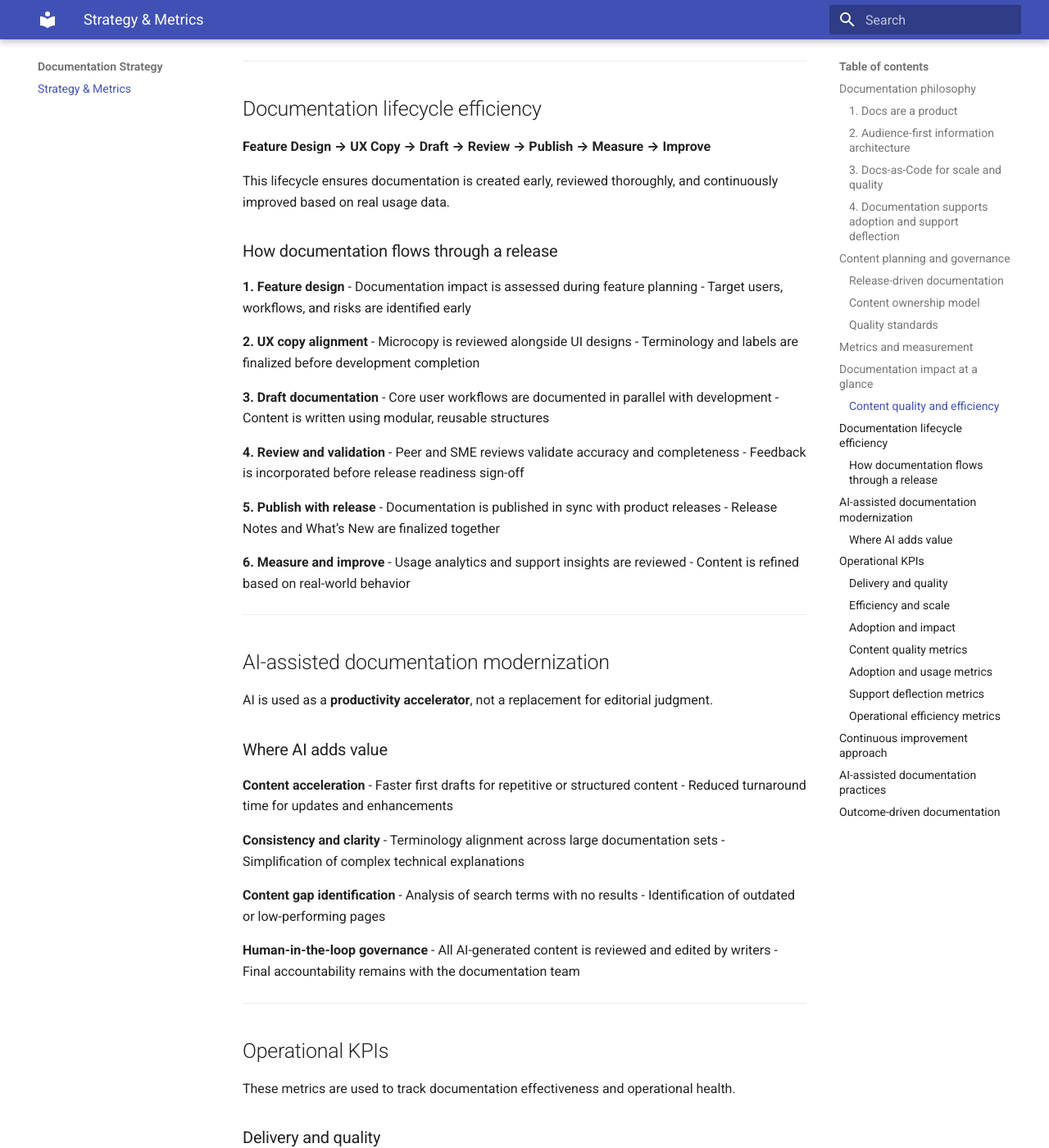
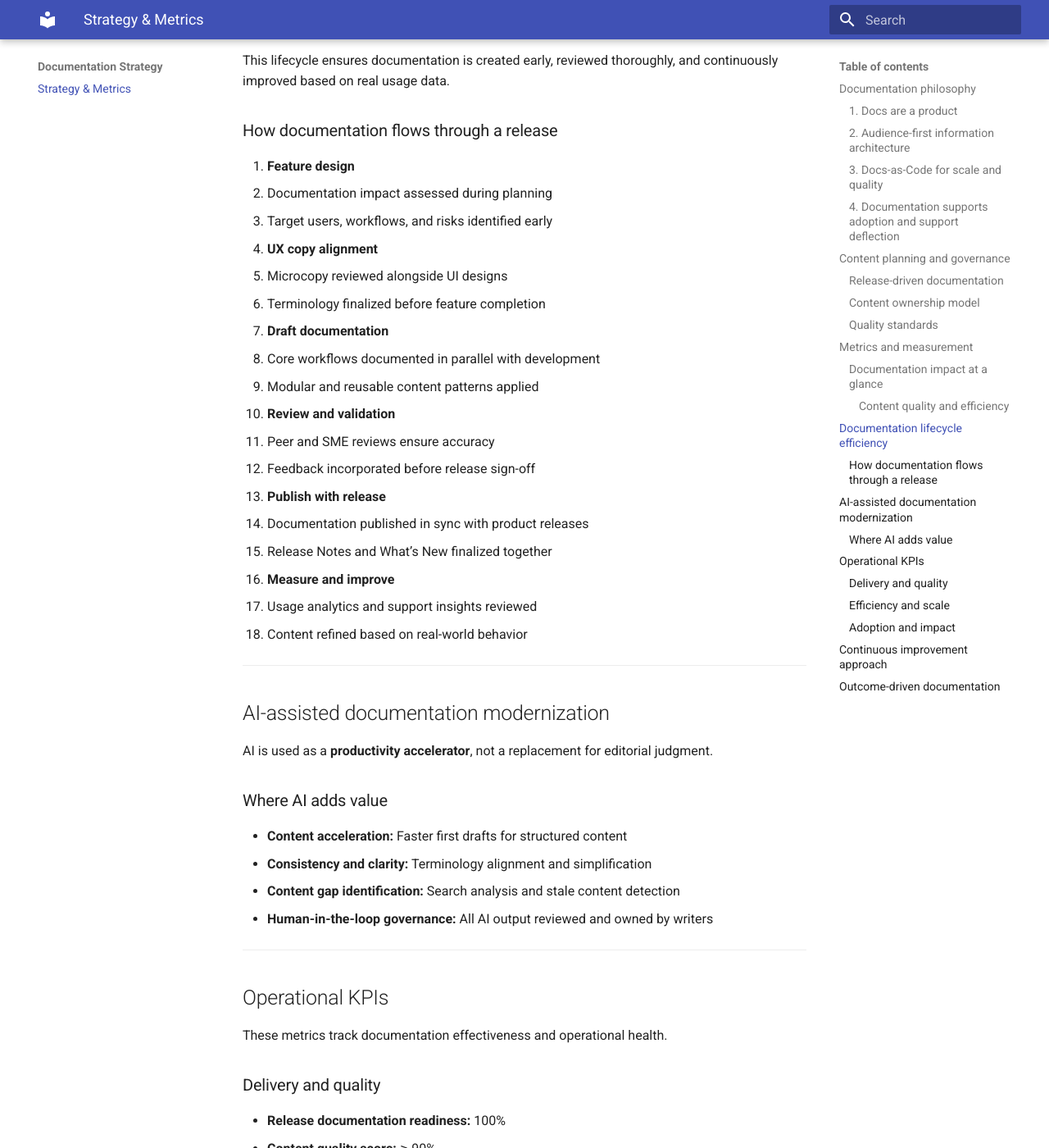
Before and after one commit to ajinanga16-blip/tech-writer-portfolio, an MkDocs documentation site: the page built from docs/documentation-strategy/index.md, in a window 1280 px wide and 1400 px high, scrolled down 2366 px. Shown: the whole window at 82% size. Built offline with MkDocs 1.6.1 and Material for MkDocs 9.7.7, drawn with Linux system fonts in a browser that asks for light colours; some of the changed text lies outside the part shown.

Commit message:
updated strat page

```diff
--- a/docs/documentation-strategy/index.md
+++ b/docs/documentation-strategy/index.md
@@ -10,7 +10,7 @@
 
 ## Documentation philosophy
 
-My documentation strategy is guided by four core principles:
+My documentation strategy is guided by four core principles.
 
 ### 1. Docs are a product
 Documentation is treated as a first-class product with:
@@ -19,10 +19,7 @@
 - Roadmaps aligned to product releases
 - Quality and success metrics
 
----
-
 ### 2. Audience-first information architecture
-
 Content is intentionally layered to support different audiences:
 
 - **Executives:** What’s New, Release Highlights
@@ -32,10 +29,7 @@
 
 Each layer answers a different question without duplicating content.
 
----
-
 ### 3. Docs-as-Code for scale and quality
-
 All documentation is managed using:
 - Git-based workflows
 - Markdown source files
@@ -48,10 +42,7 @@
 - Peer reviews
 - Traceability across releases
 
----
-
 ### 4. Documentation supports adoption and support deflection
-
 Documentation success is measured by how well it:
 - Enables users to complete tasks independently
 - Reduces support dependency
@@ -63,25 +54,18 @@
 ## Content planning and governance
 
 ### Release-driven documentation
-
 Documentation planning is aligned with the product release cycle:
 
 - Release Notes and What’s New drafted in parallel with development
 - User Guides and How-To content updated for major workflows
 - UX copy reviewed before feature launch
 
----
-
 ### Content ownership model
-
 - Each product area has a designated documentation owner
 - Writers partner with Product, Engineering, UX, and Support
 - Clear review and approval workflows ensure accuracy
 
----
-
 ### Quality standards
-
 Documentation follows defined standards for:
 - Terminology consistency
 - Task completeness
@@ -116,151 +99,88 @@
 
 ### How documentation flows through a release
 
-**1. Feature design**
-- Documentation impact is assessed during feature planning
-- Target users, workflows, and risks are identified early
+1. **Feature design**
+   - Documentation impact assessed during planning
+   - Target users, workflows, and risks identified early
 
-**2. UX copy alignment**
-- Microcopy is reviewed alongside UI designs
-- Terminology and labels are finalized before development completion
+2. **UX copy alignment**
+   - Microcopy reviewed alongside UI designs
+   - Terminology finalized before feature completion
 
-**3. Draft documentation**
-- Core user workflows are documented in parallel with development
-- Content is written using modular, reusable structures
+3. **Draft documentation**
+   - Core workflows documented in parallel with development
+   - Modular and reusable content patterns applied
 
-**4. Review and validation**
-- Peer and SME reviews validate accuracy and completeness
-- Feedback is incorporated before release readiness sign-off
+4. **Review and validation**
+   - Peer and SME reviews ensure accuracy
+   - Feedback incorporated before release sign-off
 
-**5. Publish with release**
-- Documentation is published in sync with product releases
-- Release Notes and What’s New are finalized together
+5. **Publish with release**
+   - Documentation published in sync with product releases
+   - Release Notes and What’s New finalized together
 
-**6. Measure and improve**
-- Usage analytics and support insights are reviewed
-- Content is refined based on real-world behavior
+6. **Measure and improve**
+   - Usage analytics and support insights reviewed
+   - Content refined based on real-world behavior
 
 ---
 
 ## AI-assisted documentation modernization
 
-AI is used as a **productivity accelerator**, not a replacement for editorial judgment.
+AI is used as a **productivity accelerator**, not a replacement for
+editorial judgment.
 
 ### Where AI adds value
 
-**Content acceleration**
-- Faster first drafts for repetitive or structured content
-- Reduced turnaround time for updates and enhancements
-
-**Consistency and clarity**
-- Terminology alignment across large documentation sets
-- Simplification of complex technical explanations
-
-**Content gap identification**
-- Analysis of search terms with no results
-- Identification of outdated or low-performing pages
-
-**Human-in-the-loop governance**
-- All AI-generated content is reviewed and edited by writers
-- Final accountability remains with the documentation team
+- **Content acceleration:** Faster first drafts for structured content
+- **Consistency and clarity:** Terminology alignment and simplification
+- **Content gap identification:** Search analysis and stale content detection
+- **Human-in-the-loop governance:** All AI output reviewed and owned by writers
 
 ---
 
 ## Operational KPIs
 
-These metrics are used to track documentation effectiveness and operational health.
+These metrics track documentation effectiveness and operational health.
 
 ### Delivery and quality
-
 - **Release documentation readiness:** 100%
-- **Content quality score:** 90%+ (peer review checklist)
+- **Content quality score:** ≥ 90%
 - **Broken link rate:** < 1%
 
 ### Efficiency and scale
-
-- **Average content update turnaround:** < 2 business days
+- **Average update turnaround:** < 2 business days
 - **Help creation time (AI-assisted):** 80 hrs → 16 hrs
 - **Parallel updates enabled:** Yes (modular content)
 
 ### Adoption and impact
-
 - **Help engagement growth:** 30% YoY
 - **Support ticket deflection:** 25% reduction
 - **Daily help interactions:** 44 → 120+
 
 ---
 
-> These metrics demonstrate how documentation supports product adoption,
-> reduces support dependency, and scales efficiently with the business.
-
-
-### Content quality metrics
-
-- **Content quality score:** ≥ 90% (based on peer review checklist)
-- **Broken link rate:** < 1%
-- **Outdated content:** Reviewed every release cycle
-
----
-
-### Adoption and usage metrics
-
-- Page views and search trends for key workflows
-- Engagement on User Guides and How-To content
-- Top search terms with no results (content gap indicator)
-
----
-
-### Support deflection metrics
-
-- Reduction in support tickets related to documented features
-- Correlation between new content and ticket volume
-- Time-to-resolution improvement for known issues
-
----
-
-### Operational efficiency metrics
-
-- Documentation readiness by release date: 100%
-- Average content update turnaround: < 2 business days
-- Parallel updates enabled through modular content
-
----
-
 ## Continuous improvement approach
 
 Documentation is continuously improved through:
-
 - Search analytics and feedback loops
 - Support and customer success insights
 - Regular content audits
-- Retrospectives after major releases
+- Post-release retrospectives
 
 Gaps identified through metrics directly inform future documentation
 priorities.
 
 ---
 
-## AI-assisted documentation practices
-
-AI is used selectively to:
-- Analyze content coverage gaps
-- Improve clarity and consistency
-- Accelerate first drafts (with human review)
-- Enhance discoverability through better metadata
-
-AI supports writers—it does not replace editorial judgment.
-
----
-
 ## Outcome-driven documentation
 
 A successful documentation strategy results in:
-
 - Faster user onboarding
 - Increased feature adoption
 - Reduced support load
 - Higher customer confidence
-- Stronger alignment between Product and Enablement
+- Stronger Product–Enablement alignment
 
 This portfolio demonstrates how documentation can scale with the
 product and deliver measurable business value.
```
Also changed, not shown: other parts of docs/documentation-strategy/index.md (+4 -5 lines).
